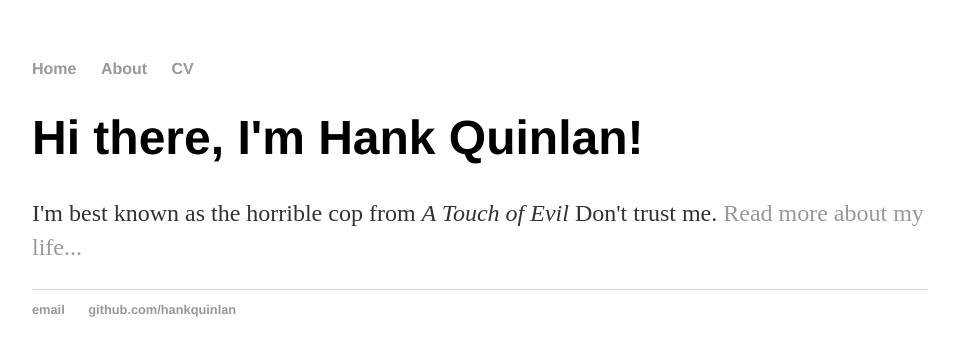
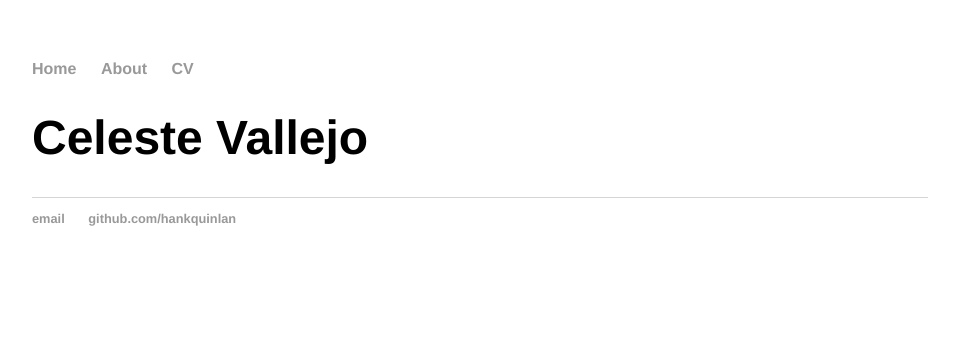
Before and after one commit to celestevallejo/celestevallejo.github.io, a Jekyll site: the page built from index.html, in a window 1280 px wide. Shown: the top 356 px of the page, without its empty margins (160-1115 px from the left). Built offline with Jekyll 4.4.1, drawn with Linux system fonts in a browser that asks for light colours.

Commit message:
changed front page

```diff
--- a/index.html
+++ b/index.html
@@ -3,6 +3,5 @@ layout: default
 title: Celeste Vallejo
 ---
 <div class="blurb">
-	<h1>Hi there, I'm Hank Quinlan!</h1>
-	<p>I'm best known as the horrible cop from <em>A Touch of Evil</em> Don't trust me. <a href="/about">Read more about my life...</a></p>
+	<h1>Celeste Vallejo</h1>
 </div><!-- /.blurb -->
```
